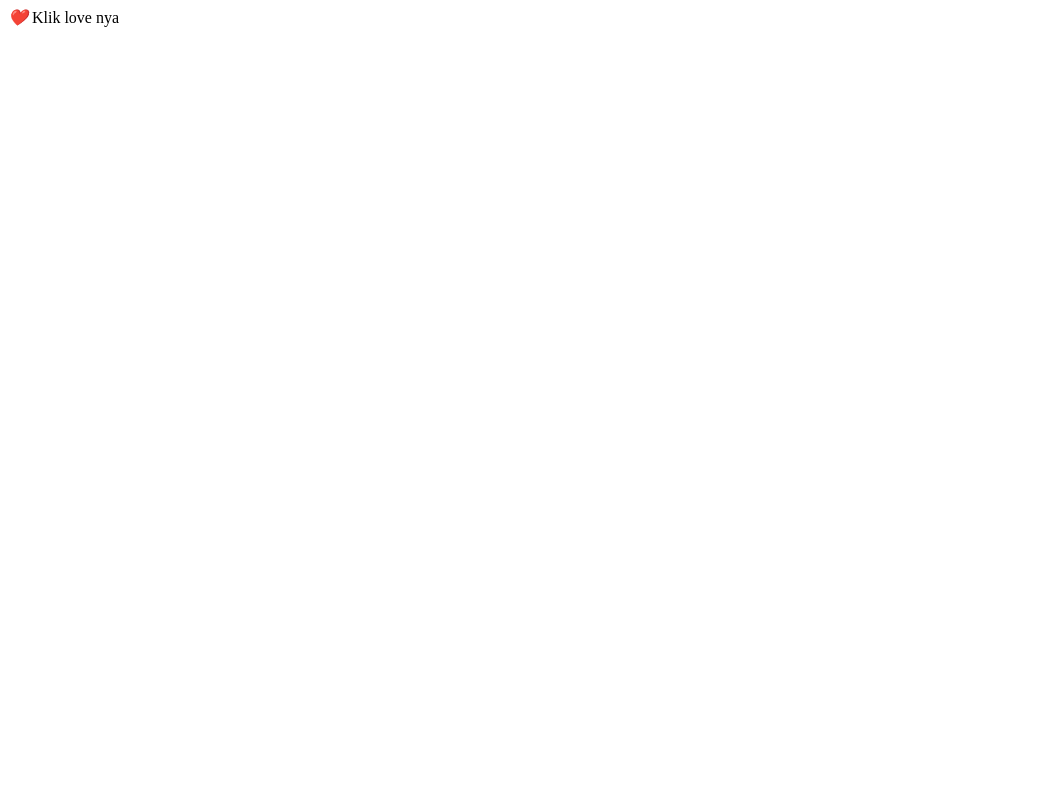
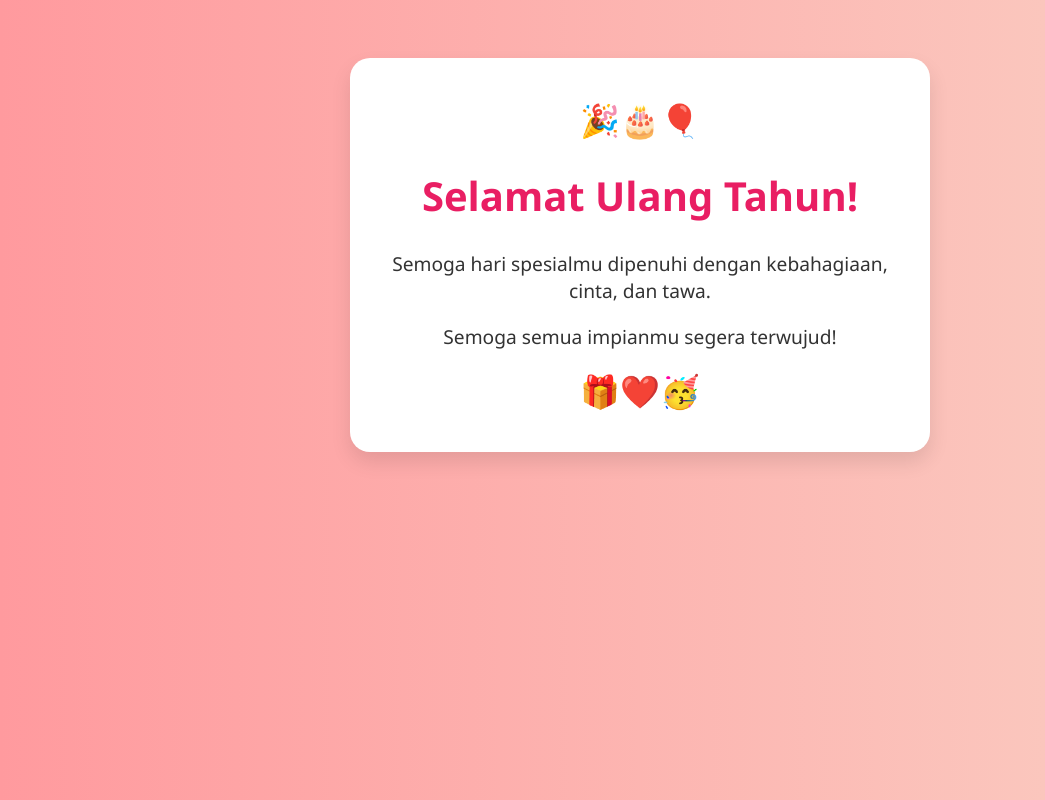
Before and after one commit to hadesetio/hadesetio.github.io, a plain HTML site: page index.html in a window 1280 px wide. Shown: the whole page, without its empty margins (0-1045 px from the left). Drawn offline with Linux system fonts and the light colour scheme.

Commit message:
update ucapan ulang tahun

```diff
--- a/index.html
+++ b/index.html
@@ -1,27 +1,48 @@
 <!DOCTYPE html>
-<html lang="en">
-  <head>
-    <meta charset="UTF-8" />
-    <meta name="viewport" content="width=device-width, initial-scale=1.0" />
-    <title>Special For You</title>
-    <script src="https://dekatutorial.github.io/flwr/s.js"></script>
-  </head>
-  <body>
-    <div class="open">
-      <i>❤️</i>
-      <span>Klik love nya</span>
-    </div>
+<html lang="id">
+<head>
+  <meta charset="UTF-8">
+  <meta name="viewport" content="width=device-width, initial-scale=1.0">
+  <title>Selamat Ulang Tahun!</title>
+  <style>
+    body {
+      background: linear-gradient(to right, #ff9a9e, #fad0c4);
+      font-family: 'Segoe UI', Tahoma, Geneva, Verdana, sans-serif;
+      text-align: center;
+      padding: 50px;
+      color: #333;
+    }
 
-    <script>
-      ucapan = `Good morning sayang
-      semangat ya buat hari ini
-      i'll support you whatever you do
-      if you need me
-      you know what you have to do, right?`;
-      musik = `musik.mp3`;
-      nomorWhatsapp = ``;
-      idTelegram = ``;
+    .card {
+      background: white;
+      padding: 40px;
+      border-radius: 20px;
+      box-shadow: 0 10px 20px rgba(0,0,0,0.1);
+      display: inline-block;
+      max-width: 500px;
+    }
 
-    </script>
-  </body>
+    h1 {
+      color: #e91e63;
+      font-size: 2.5em;
+    }
+
+    p {
+      font-size: 1.2em;
+    }
+
+    .emoji {
+      font-size: 2em;
+    }
+  </style>
+</head>
+<body>
+  <div class="card">
+    <div class="emoji">🎉🎂🎈</div>
+    <h1>Selamat Ulang Tahun!</h1>
+    <p>Semoga hari spesialmu dipenuhi dengan kebahagiaan, cinta, dan tawa.</p>
+    <p>Semoga semua impianmu segera terwujud!</p>
+    <div class="emoji">🎁❤️🥳</div>
+  </div>
+</body>
 </html>
```
Also changed, not shown: index2.html (added, +27 -0 lines).
